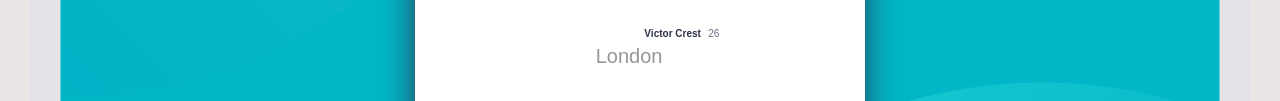
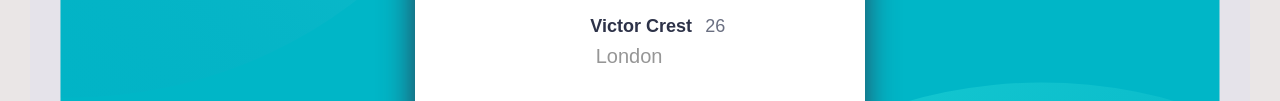
Before and after one commit to jeurysantos1/class1, a website: page index.html in a window 1280 px wide. Shown: the part 399-500 px from the top of the page. Drawn offline with Linux system fonts and the light colour scheme.

Commit message:
Update style.css

```diff
--- a/style.css
+++ b/style.css
@@ -113,12 +113,12 @@ body {
       flex-direction: row;
       justify-content: space-between; }
       .main .card .userinfo__name {
-        font-size:1rem;
+        font-size:1.8rem;
         color: #2D3248; }
       .main .card .userinfo__age {
         position:relative;
         left:11%;
-        font-size:1rem;
+        font-size:1.8rem;
         color: #6A6F81;
         font-weight: 400; }
     .main .card .location {
```
